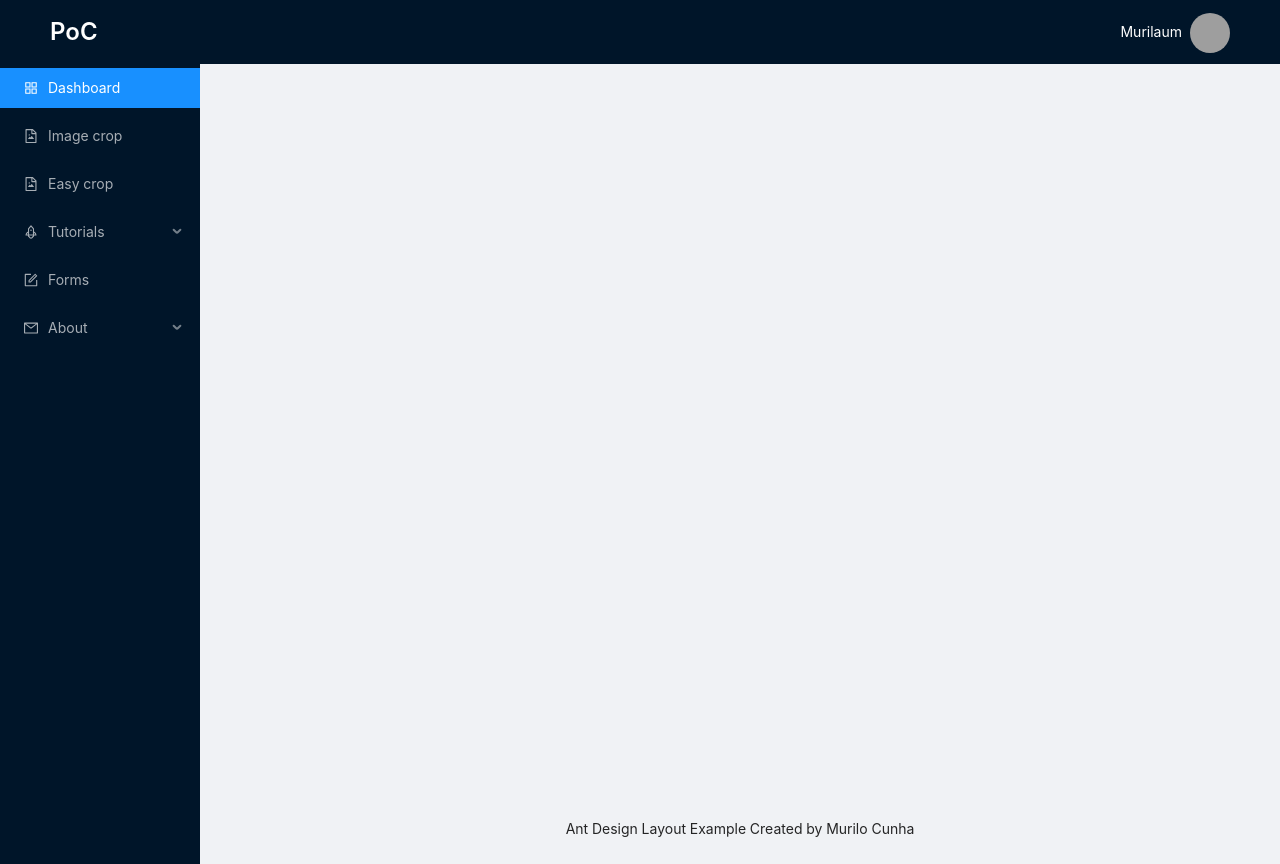
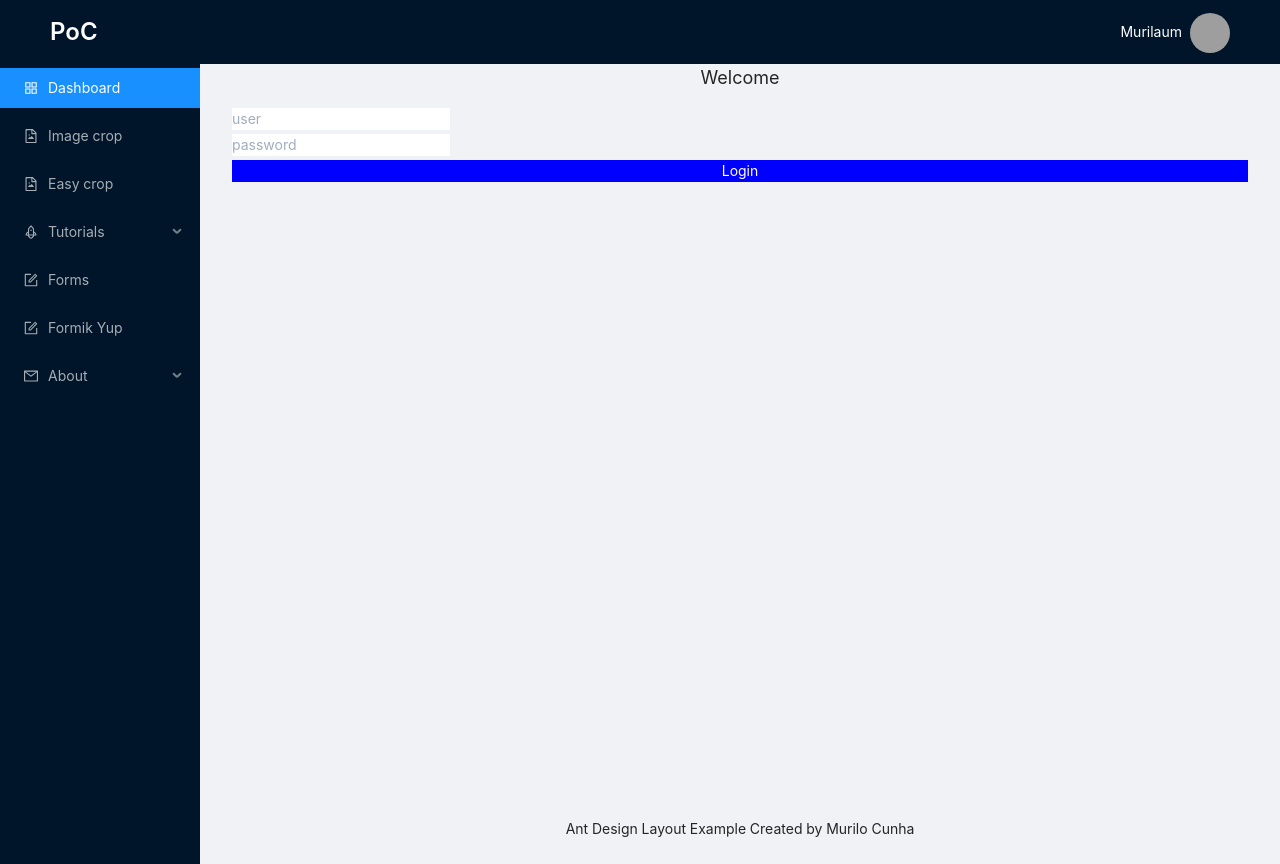
Before and after one commit to cunhamuril/pocs, a React (Create React App) app: page /formik-yup in a window 1280 px wide. Built offline with nearby package versions, Linux system fonts and the light colour scheme; grey boxes are pictures that could not be loaded.

Commit message:
Validacoes de formulario com Formik e Yup

```diff
--- a/package.json
+++ b/package.json
@@ -8,6 +8,7 @@
     "@testing-library/react": "^9.3.2",
     "@testing-library/user-event": "^7.1.2",
     "antd": "^4.1.1",
+    "formik": "^2.1.5",
     "highlight.js": "^9.18.1",
     "marked": "^0.8.2",
     "react": "^16.13.1",
@@ -17,7 +18,8 @@
     "react-image-crop": "^8.6.4",
     "react-router-dom": "^5.1.2",
     "react-scripts": "3.4.1",
-    "react-use-file-reader": "^1.0.0"
+    "react-use-file-reader": "^1.0.0",
+    "yup": "^0.29.3"
   },
   "scripts": {
     "start": "npm run tailwind:css && react-scripts start",
--- a/src/components/Layout/index.jsx
+++ b/src/components/Layout/index.jsx
@@ -99,6 +99,15 @@ export default ({ children }) => {
               </NavLink>
             </Menu.Item>
 
+            <Menu.Item key="formik-yup">
+              <NavLink to="/formik-yup">
+                <span className="flex items-center">
+                  <FormOutlined />
+                  <span>Formik Yup</span>
+                </span>
+              </NavLink>
+            </Menu.Item>
+
             <Menu.SubMenu
               title={
                 <span className="flex items-center">
--- /dev/null
+++ b/src/pages/FormikYup/index.jsx
@@ -0,0 +1,45 @@
+import React from "react";
+import { Formik, Form, Field, ErrorMessage } from "formik";
+
+import "./styles.css";
+
+import schema from "./schema";
+
+const FormikYup = () => {
+  const initialValues = {
+    user: "",
+    password: "",
+  };
+
+  function handleSubmit(values) {
+    alert(JSON.stringify(values));
+  }
+
+  return (
+    <>
+      <h1 className="text-center text-lg mb-4">Welcome</h1>
+
+      <Formik
+        onSubmit={handleSubmit}
+        initialValues={initialValues}
+        validationSchema={schema}
+      >
+        <Form className="form">
+          <div className="input-group">
+            <Field type="text" name="user" placeholder="user" />
+            <ErrorMessage component="span" name="user" />
+          </div>
+
+          <div className="input-group">
+            <Field type="password" name="password" placeholder="password" />
+            <ErrorMessage component="span" name="password" />
+          </div>
+
+          <button type="submit">Login</button>
+        </Form>
+      </Formik>
+    </>
+  );
+};
+
+export default FormikYup;
--- /dev/null
+++ b/src/pages/FormikYup/schema.js
@@ -0,0 +1,6 @@
+import * as yup from "yup";
+
+export default yup.object().shape({
+  user: yup.string().email("Deve ser email caraiooo").required("User invalid"),
+  password: yup.string().min(8).required("Password invalid"),
+});
--- /dev/null
+++ b/src/pages/FormikYup/styles.css
@@ -0,0 +1,17 @@
+.form {
+  display: flex;
+  flex-direction: column;
+}
+
+.form > * + * {
+  margin-top: 4px;
+}
+
+.form > button {
+  background-color: #00f;
+  color: #fff;
+}
+
+.form .error-message {
+  color: #f00;
+}
--- a/src/routes.jsx
+++ b/src/routes.jsx
@@ -5,6 +5,7 @@ import Dashboard from "./pages/Dashboard";
 import Forms from "./pages/Forms";
 import ImageCrop from "./pages/ImageCrop";
 import EasyCrop from "./pages/EasyCrop";
+import FormikYup from "./pages/FormikYup";
 
 import AntDesign from "./pages/Tutorials/AntDesign";
 import TailwindCss from "./pages/Tutorials/TailwindCss";
@@ -15,6 +16,7 @@ export default () => (
     <Route path="/" exact component={Dashboard} />
     <Route path="/image-crop" exact component={ImageCrop} />
     <Route path="/easy-crop" exact component={EasyCrop} />
+    <Route path="/formik-yup" exact component={FormikYup} />
 
     <Route path="/tutorial/ant-design" exact component={AntDesign} />
     <Route path="/tutorial/tailwind-css" exact component={TailwindCss} />
```
Also changed, not shown: 1 other file (tests, documents, lock files or other folders).
